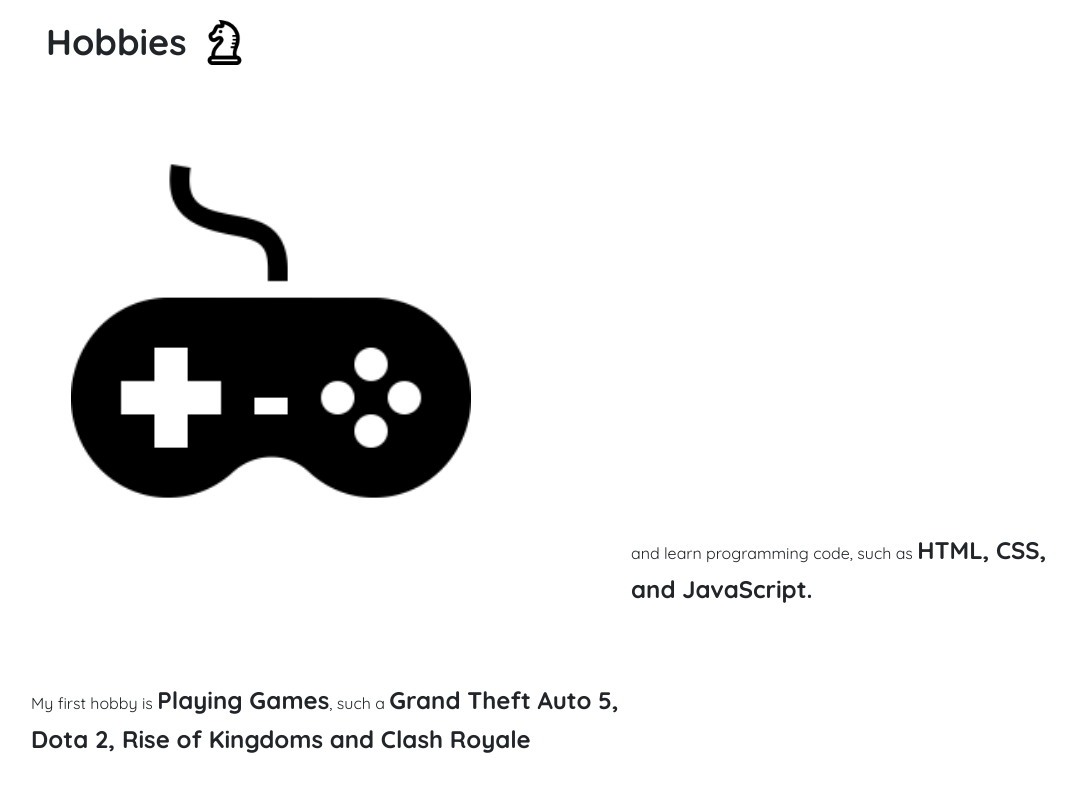
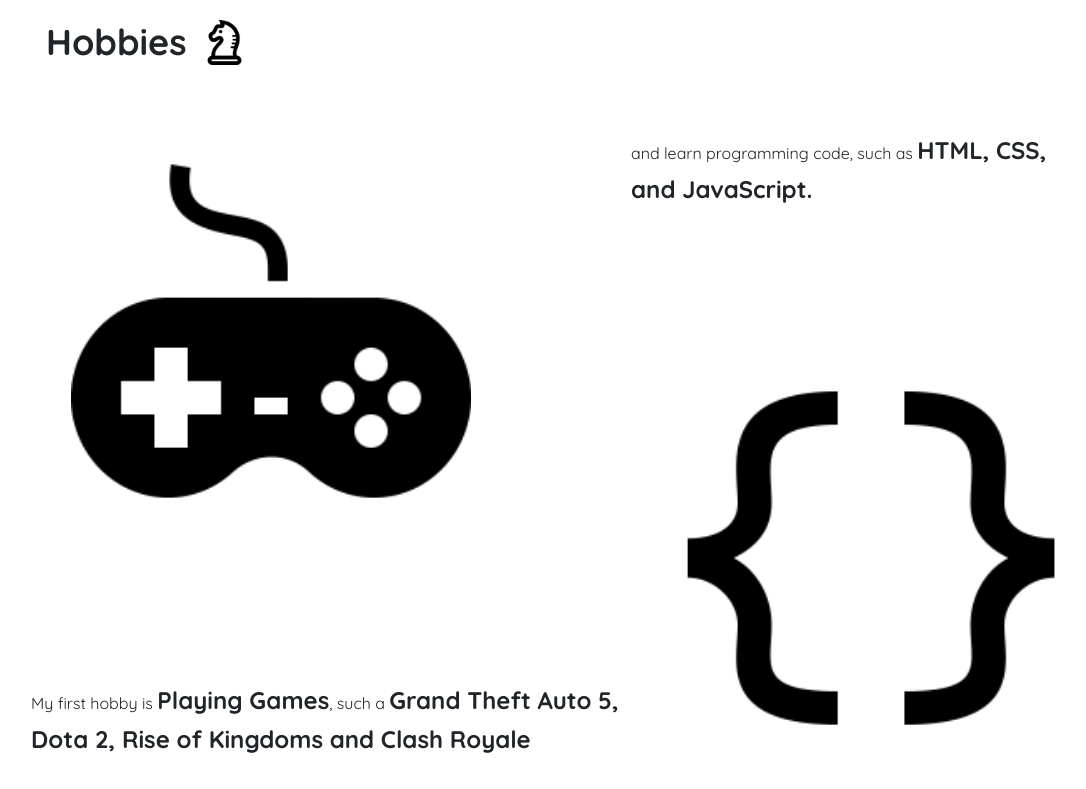
Before and after one commit to geraldos/exercise-build-frontEnd, a plain HTML site: page index.html in a window 1280 px wide. Shown: the part 3300-4089 px from the top of the page, without its empty margins (89-1175 px from the left). Drawn offline with nearby package versions, Linux system fonts and the light colour scheme.

Commit message:
update style hobbies

```diff
--- a/assets/styles/main.style.css
+++ b/assets/styles/main.style.css
@@ -468,7 +468,7 @@
  }
 
  .hobbies2 {
-     margin-top: 450px;
+     margin-top: 50px;
  }
 
  .icon-hobbies {
```
